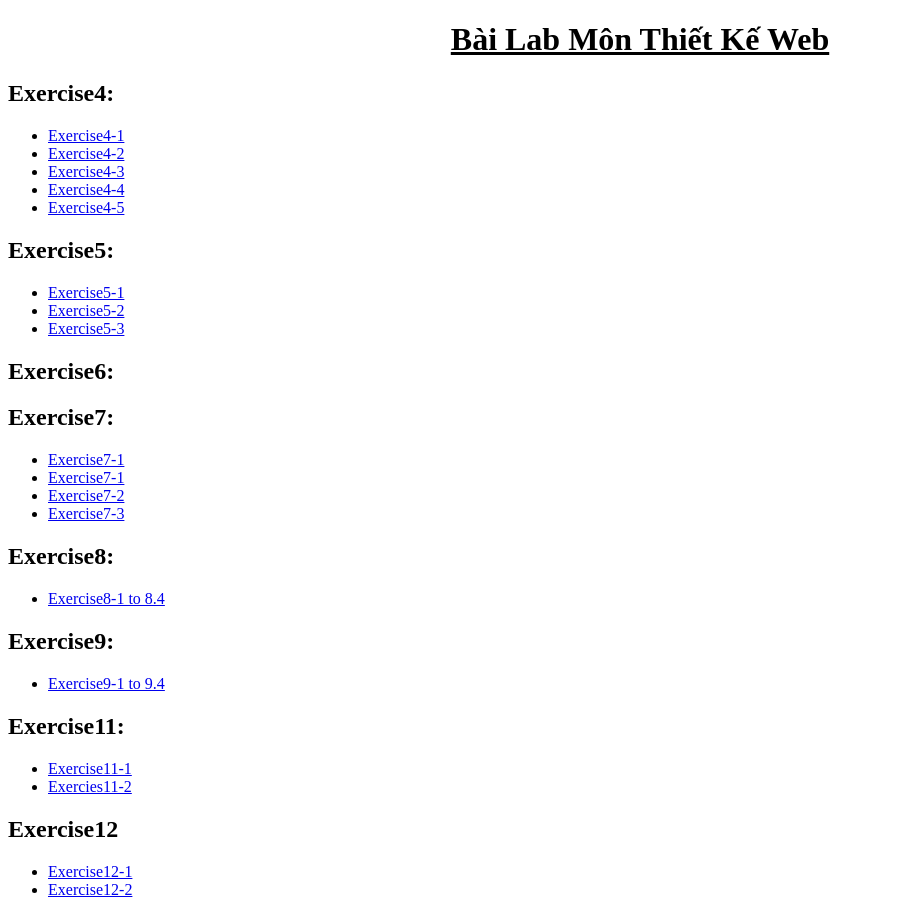
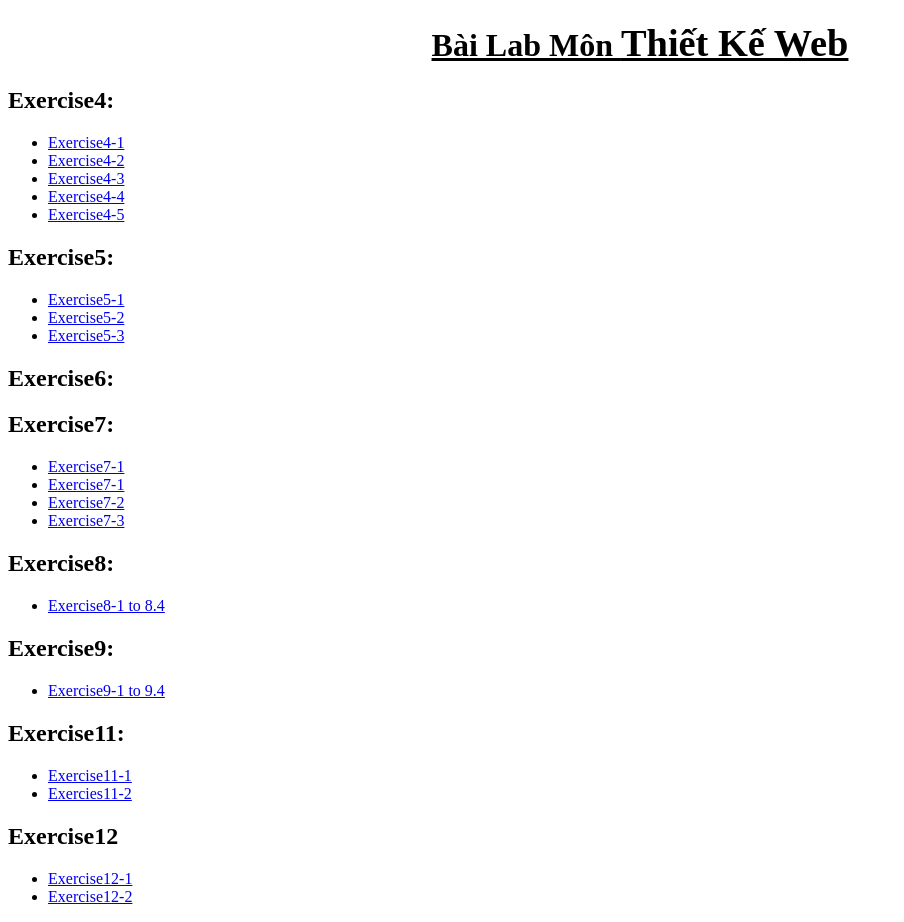
Before and after one commit to phuccoder2000/phuccoder2000.github.io, a plain HTML site: page index.html in a window 1280 px wide. Shown: the whole page, without its empty margins (0-904 px from the left). Drawn offline with Linux system fonts and the light colour scheme.

Commit message:
Update index.html

```diff
--- a/index.html
+++ b/index.html
@@ -5,7 +5,7 @@
         <meta charset="utf-8">
     </head>
     <body >
-        <h1><u><center> Bài Lab Môn Thiết Kế Web</center></u></h1>
+        <h1><u><center> Bài Lab Môn <big>Thiết Kế Web</big></center></u></h1>
         <h2>Exercise4:</h2>
         <ul>
             <li><a href="/Exercise4/Exercise4-1.html">Exercise4-1</a></li>
```
